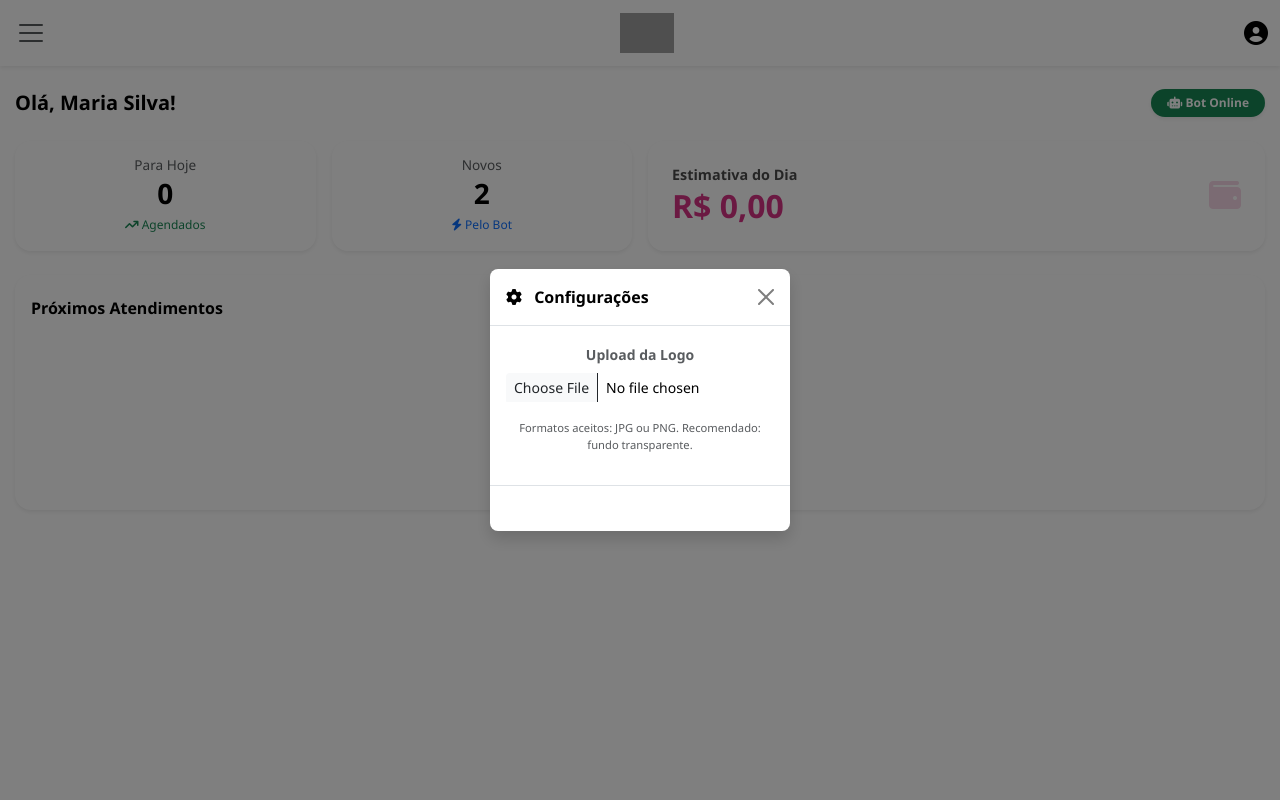
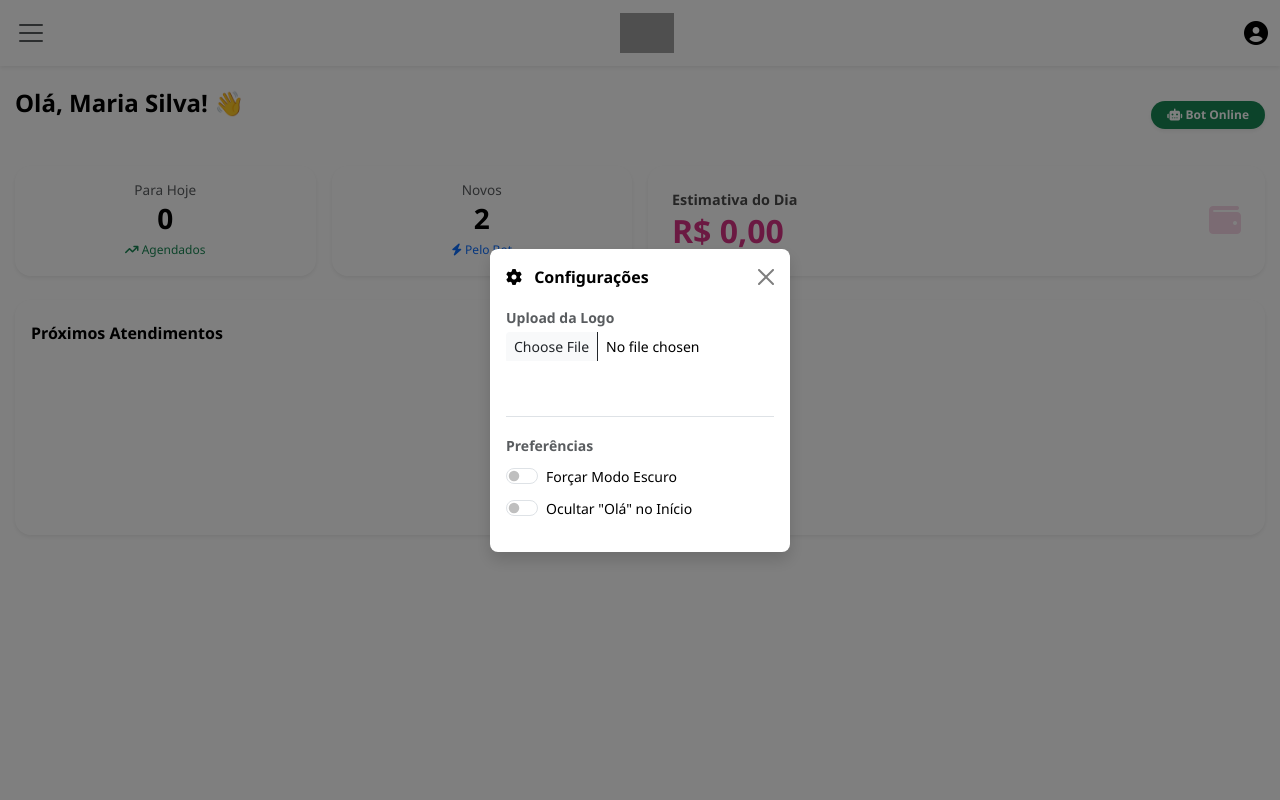
Before and after one commit to viniciusvpg/vpg_saas_manicure, a Flask app: page / in a window 1280 px wide, after a click that opens the changed part. Run offline with Flask 3, Linux system fonts and the light colour scheme; a user stored in the database is signed in; data comes from the database, SQL or seed files in the repository; grey boxes are pictures that could not be loaded.

Commit message:
Add PWA manifest and user preference UI
Add static/manifest.json and link it in base.html to enable PWA install. Enhance settings modal: restructure upload form, add toggles for forcing dark mode and hiding the welcome message, and an install-as-app button. Add CSS utility classes (usuario-dark-mode, usuario-hide-welcome) to adapt UI, and client-side JS to persist preferences in localStorage and handle beforeinstallprompt flow. Also update dashboard greeting markup to use dados.nome_estabelecimento and adjust heading size.

```diff
--- a/templates/base.html
+++ b/templates/base.html
@@ -6,8 +6,19 @@
     <title>Painel do Estabelecimento | AgendaBot</title>
     <link href="https://cdn.jsdelivr.net/npm/bootstrap@5.3.0/dist/css/bootstrap.min.css" rel="stylesheet">
     <link rel="stylesheet" href="https://cdnjs.cloudflare.com/ajax/libs/font-awesome/6.4.0/css/all.min.css">
+    <link rel="manifest" href="{{ url_for('static', filename='manifest.json') }}">
 
     <style>
+        /* Configurações do Usuário (Injetadas via JS) */
+        body.usuario-dark-mode {
+            --bg-fundo: #121212 !important;
+            --bg-card: #1e1e1e !important;
+            --texto-escuro: #e0e0e0 !important;
+        }
+        body.usuario-hide-welcome .saudacao-topo {
+            display: none !important;
+        }
+
         /* ========================================================= */
         /* VACINA CONTRA O BOOTSTRAP (FORÇAR ADAPTAÇÃO AO DARK MODE) */
         /* ========================================================= */
@@ -234,20 +245,34 @@
     <div class="modal fade" id="modalConfiguracoes" tabindex="-1">
         <div class="modal-dialog modal-dialog-centered modal-sm">
             <div class="modal-content border-0 shadow">
-                <div class="modal-header">
+                <div class="modal-header border-bottom-0 pb-0">
                     <h6 class="modal-title fw-bold text-dark"><i class="fa-solid fa-gear me-2"></i> Configurações</h6>
                     <button type="button" class="btn-close" data-bs-dismiss="modal"></button>
                 </div>
-                <form action="{{ url_for('upload_logo') }}" method="POST" enctype="multipart/form-data">
-                    <div class="modal-body text-center">
-                        <label class="form-label small fw-bold text-muted">Upload da Logo</label>
-                        <input type="file" name="logo_file" class="form-control form-control-sm mb-3" accept="image/png, image/jpeg" required>
-                        <p class="small text-muted" style="font-size: 0.7rem;">Formatos aceitos: JPG ou PNG. Recomendado: fundo transparente.</p>
+
+                <div class="modal-body">
+                    <form action="{{ url_for('upload_logo') }}" method="POST" enctype="multipart/form-data" class="mb-3 border-bottom pb-3">
+                        <label class="form-label small fw-bold text-muted mb-1">Upload da Logo</label>
+                        <input type="file" name="logo_file" class="form-control form-control-sm mb-2" accept="image/png, image/jpeg" required>
+                        <button type="submit" class="btn btn-sm btn-tema w-100 fw-bold">Salvar Imagem</button>
+                    </form>
+
+                    <label class="form-label small fw-bold text-muted mb-2">Preferências</label>
+
+                    <div class="form-check form-switch mb-2">
+                        <input class="form-check-input" type="checkbox" id="toggleDarkMode">
+                        <label class="form-check-label small text-dark" for="toggleDarkMode">Forçar Modo Escuro</label>
                     </div>
-                    <div class="modal-footer p-1">
-                        <button type="submit" class="btn btn-sm btn-tema w-100 fw-bold">Salvar Imagem</button>
+
+                    <div class="form-check form-switch mb-3">
+                        <input class="form-check-input" type="checkbox" id="toggleWelcome">
+                        <label class="form-check-label small text-dark" for="toggleWelcome">Ocultar "Olá" no Início</label>
                     </div>
-                </form>
+
+                    <button id="btnInstallApp" class="btn btn-sm btn-dark w-100 fw-bold" style="display: none;">
+                        <i class="fa-solid fa-download me-2"></i> Instalar como Aplicativo
+                    </button>
+                </div>
             </div>
         </div>
     </div>
@@ -259,5 +284,56 @@
     </main>
 
     <script src="https://cdn.jsdelivr.net/npm/bootstrap@5.3.0/dist/js/bootstrap.bundle.min.js"></script>
+<script>
+        // --- 1. LÓGICA DAS PREFERÊNCIAS VISUAIS ---
+        const darkModeToggle = document.getElementById('toggleDarkMode');
+        const welcomeToggle = document.getElementById('toggleWelcome');
+
+        // Carrega o que o usuário salvou antes
+        if (localStorage.getItem('pref_darkMode') === 'true') {
+            document.body.classList.add('usuario-dark-mode');
+            if(darkModeToggle) darkModeToggle.checked = true;
+        }
+        if (localStorage.getItem('pref_hideWelcome') === 'true') {
+            document.body.classList.add('usuario-hide-welcome');
+            if(welcomeToggle) welcomeToggle.checked = true;
+        }
+
+        // Salva quando o usuário clica no botão
+        if(darkModeToggle) {
+            darkModeToggle.addEventListener('change', (e) => {
+                localStorage.setItem('pref_darkMode', e.target.checked);
+                document.body.classList.toggle('usuario-dark-mode', e.target.checked);
+            });
+        }
+        if(welcomeToggle) {
+            welcomeToggle.addEventListener('change', (e) => {
+                localStorage.setItem('pref_hideWelcome', e.target.checked);
+                document.body.classList.toggle('usuario-hide-welcome', e.target.checked);
+            });
+        }
+
+        // --- 2. LÓGICA DE INSTALAÇÃO DO APP (PWA) ---
+        let deferredPrompt;
+        window.addEventListener('beforeinstallprompt', (e) => {
+            // Impede que o navegador mostre o aviso padrão sozinho
+            e.preventDefault();
+            deferredPrompt = e;
+            // Mostra o nosso botão dentro do modal de configurações
+            const installBtn = document.getElementById('btnInstallApp');
+            if(installBtn) installBtn.style.display = 'block';
+        });
+
+        document.getElementById('btnInstallApp').addEventListener('click', async () => {
+            if (deferredPrompt) {
+                deferredPrompt.prompt(); // Mostra a tela de instalação do celular/chrome
+                const { outcome } = await deferredPrompt.userChoice;
+                if (outcome === 'accepted') {
+                    document.getElementById('btnInstallApp').style.display = 'none';
+                }
+                deferredPrompt = null;
+            }
+        });
+    </script>
 </body>
 </html>
--- a/templates/dashboard.html
+++ b/templates/dashboard.html
@@ -2,7 +2,7 @@
 
 {% block content %}
 <div class="d-flex justify-content-between align-items-center mb-4 mt-2">
-    <h5 class="mb-0 fw-bold">Olá, {{ session.get('estabelecimento_nome') }}!</h5>
+    <h4 class="mb-4 fw-bold saudacao-topo">Olá, {{ dados.nome_estabelecimento }}! 👋</h4>
     <span class="badge bg-success rounded-pill px-3 py-2 shadow-sm"><i class="fa-solid fa-robot"></i> Bot Online</span>
 </div>
 
```
Also changed, not shown: static/manifest.json (added).
